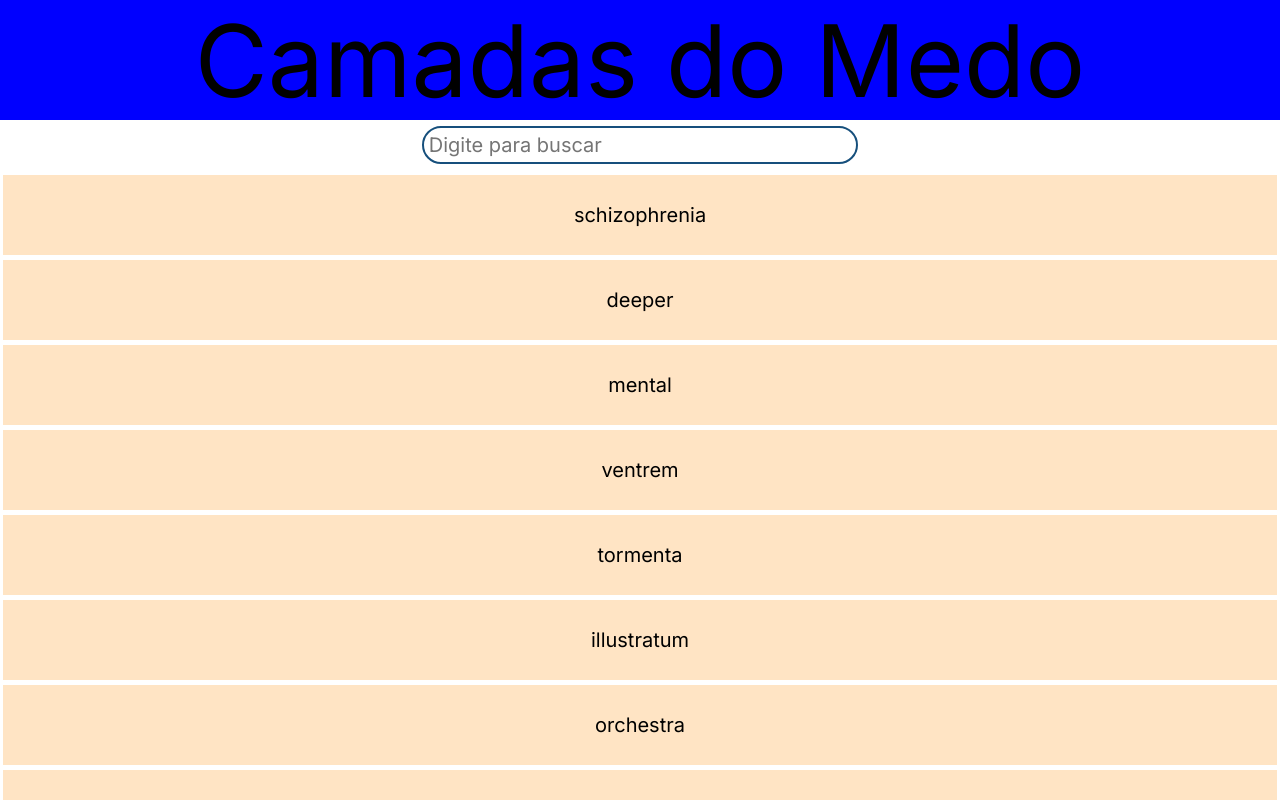
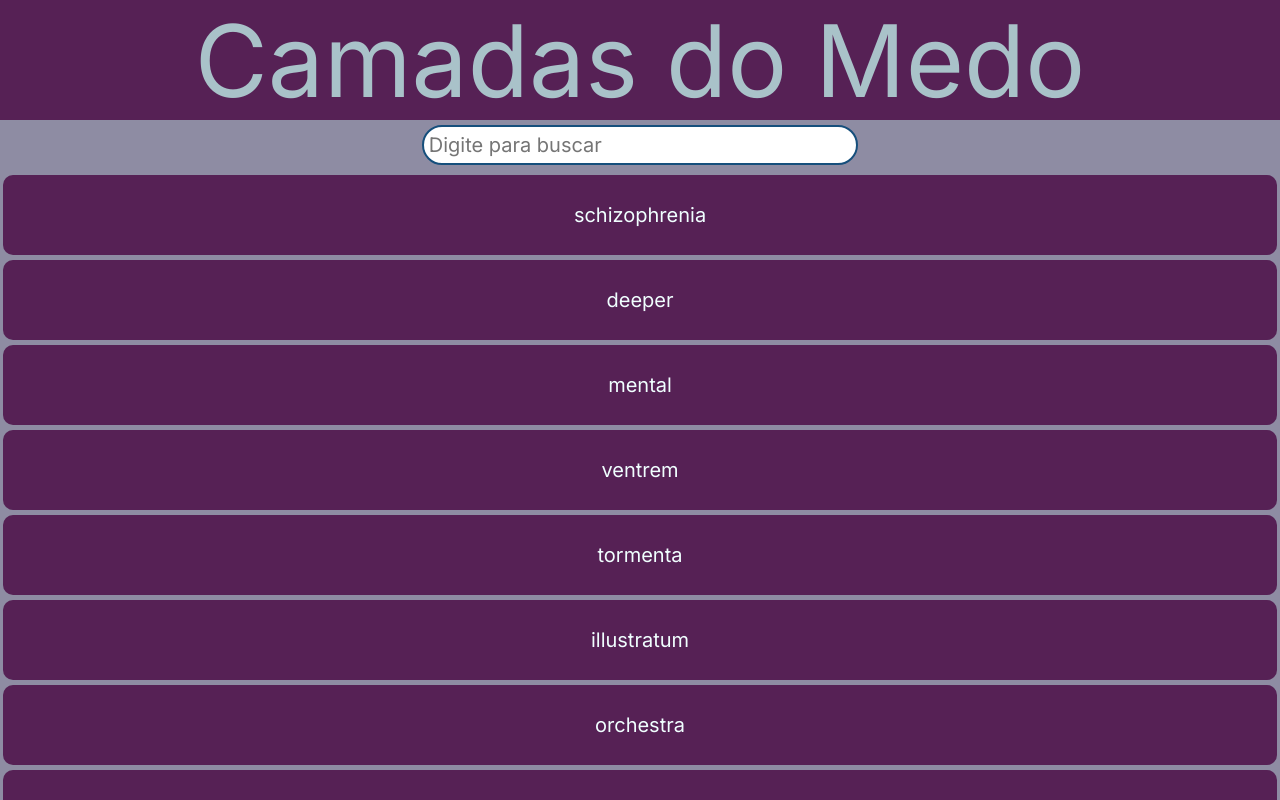
Before and after one commit to fernando-worked/curto-terror-v2, a Next.js app: page / in a window 1280 px wide. Built offline with nearby package versions, Linux system fonts and the light colour scheme.

Commit message:
ajustes css

```diff
--- a/src/app/globals.css
+++ b/src/app/globals.css
@@ -1,3 +1,7 @@
+:root{
+  --primary-color:
+}
+
 html{
   font-size: calc(2 * 62.5%);
 }
@@ -13,7 +17,8 @@ html{
 .header{
   width: 100%;
   height: 15vh;
-  background-color: blue;
+  background-color: #562155;
+  color: #a9c2c9;
   display: flex;
   justify-content: center;
   align-items: center;
@@ -31,6 +36,7 @@ html{
   scroll-behavior: smooth;
   scrollbar-width: thin;
   scrollbar-color: transparent transparent;
+  background-color: #8e8ca3;
 }
 
 .footer{
@@ -40,7 +46,8 @@ html{
 }
 
 .titulo-tile{
-  background-color: bisque;
+  background-color: #562155;
+  color: azure;
   margin: 5px 3px;
   height: 4rem;
   display: flex;
@@ -48,12 +55,12 @@ html{
   justify-content: center;
   align-items: center;
   cursor: pointer;
+  border-radius: 10px;
 
 }
 
 .input-holder{
   display: flex;
-  align-items: center;
   justify-content: center;
   align-content: center;
   width: 100%;
@@ -63,13 +70,12 @@ html{
 
 .btn {
   margin: 5px 5px;
-  padding: 5px 5px;
   width: 150px;
   min-width: 20px;
   height: 30px;
   border-radius: 20px;
   color: azure;
-  background-color: #0b2e59;
+  background-color: #562155;
   transition: background-color 0.3s ease, color 0.3s ease;
   cursor: pointer;
 }
```
